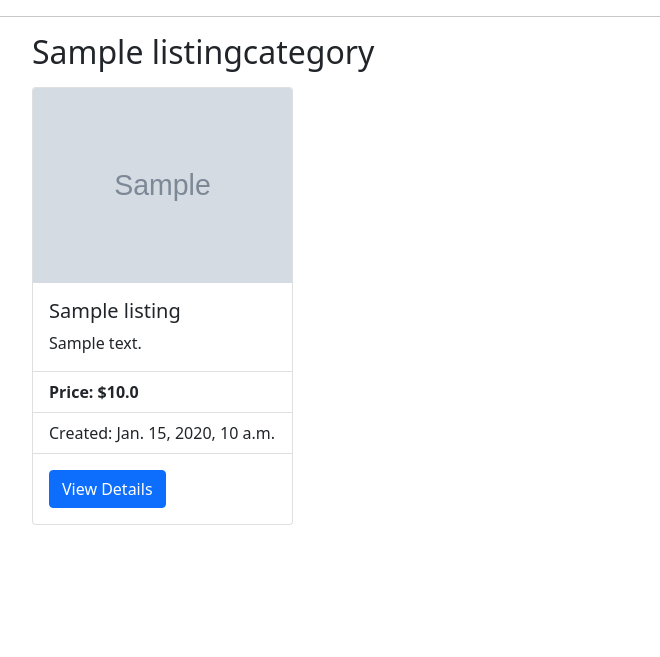
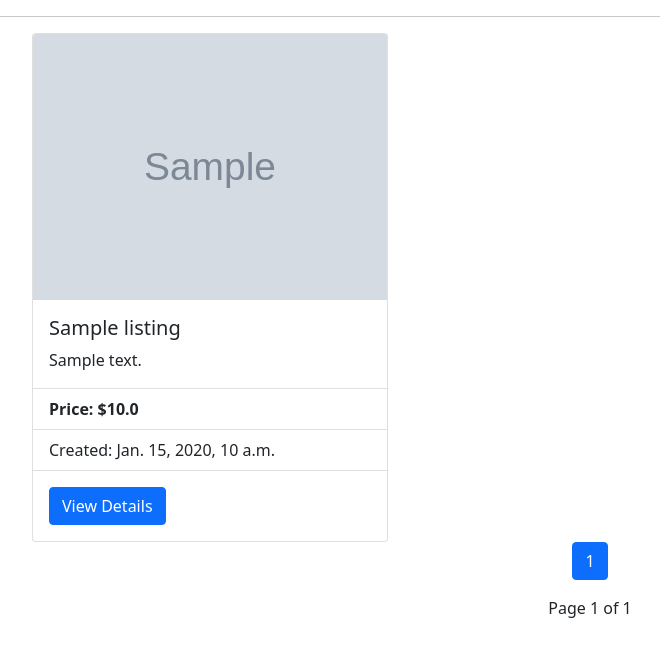
Before and after one commit to temirlanmur/project-2, a Django app: a page that uses auctions/templates/auctions/category_detail.html in a window 1280 px wide. Shown: the part 96-753 px from the top of the page, without its empty margins (50-710 px from the left). Run offline with Django 3.2, Linux system fonts and the light colour scheme; tables that the repository leaves empty hold one stand-in row (values such as "Sample post"); grey boxes marked "Sample" are stand-in pictures.

Commit message:
Modify CategoryDetail view to inherit from Django's ListView

```diff
--- a/auctions/templates/auctions/category_detail.html
+++ b/auctions/templates/auctions/category_detail.html
@@ -5,6 +5,17 @@
     <div class="container">
         <h2 class="mb-3">{{ category.name }}</h2>
 
-        {% include "auctions/construct_list.html" %}
+        <div class="row g-4">
+            {% for listing in listings %}
+                <div class="col-sm-12 col-md-6 col-lg-4">
+                    {% include 'auctions/listing_card.html' %}
+                </div>
+            {% empty %}
+                <p>No listings available</p>
+            {% endfor %}
+        </div>
     </div>
+
+
+    {% include 'auctions/pagination.html' %}
 {% endblock %}
--- a/auctions/views.py
+++ b/auctions/views.py
@@ -143,17 +143,35 @@
     template_name = "auctions/category_list.html"
 
 
-class CategoryDetail(ConstructListMixin, View):
-    model = ListingCategory
+class CategoryDetail(ListView):
+    context_object_name = 'listings'
+    paginate_by = 6
     template_name = "auctions/category_detail.html"
 
-    def get(self, request, slug):
-        category = get_object_or_404(self.model, slug=slug)
+    pages_on_each_side = 1  # The number of pages on each side of the current page number
 
-        return render(request, self.template_name, {
-            "category": category,
-            "construct_list": self.construct_list(category.listings.all())
-        })
+    def get_queryset(self):
+        category = get_object_or_404(ListingCategory, slug=self.kwargs['slug'])
+        listings = category.listings.filter(active=True)
+        return listings
+
+    def get_context_data(self, **kwargs):
+        context = super().get_context_data(**kwargs)
+
+        # Add custom page range to the context. (For pagination)
+        page_number = context['page_obj'].number
+        num_pages = context['paginator'].num_pages
+
+        left_index = int(page_number) - self.pages_on_each_side
+        if left_index < 1:
+            left_index = 1
+        right_index = int(page_number) + self.pages_on_each_side
+        if right_index > num_pages:
+            right_index = num_pages
+        custom_range = range(left_index, right_index + 1)  # Because python range(1, 4) is from 1 till 3
+
+        context['custom_page_range'] = custom_range
+        return context
 
 
 class CategoryCreate(View):
```
